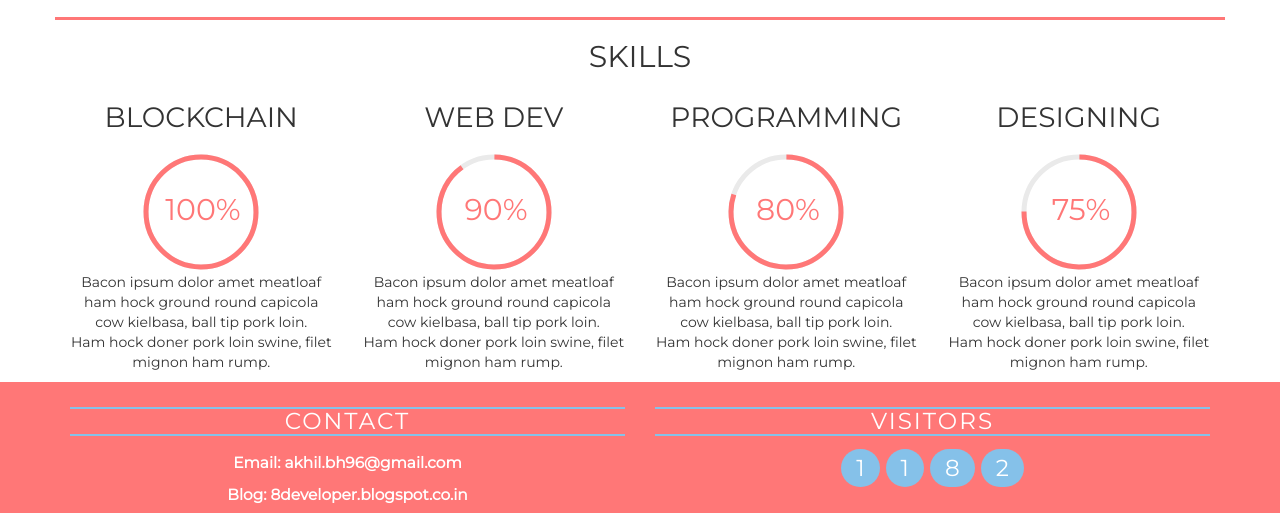
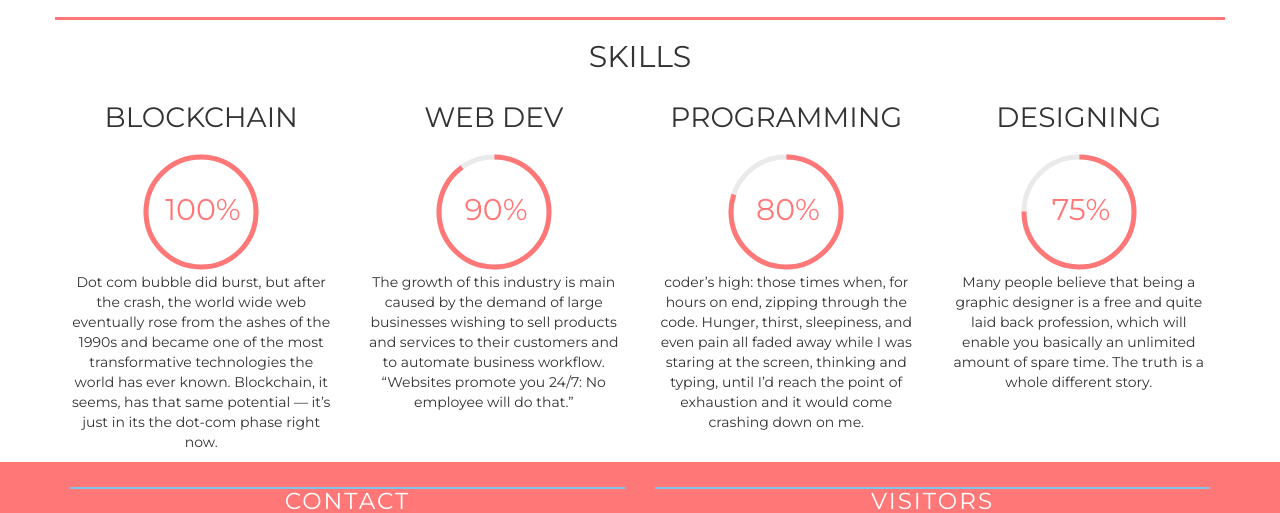
Before and after one commit to akhil2015/akhil2015.github.io, a plain HTML site: page index.html in a window 1280 px wide. Shown: the part 1499-2012 px from the top of the page. Drawn offline with nearby package versions, Linux system fonts and the light colour scheme.

Commit message:
changed skill section

```diff
--- a/index.html
+++ b/index.html
@@ -110,29 +110,25 @@
                         <h1>BLOCKCHAIN</h1>
                         <canvas id="doughnut" width="120" height="120"></canvas>
                         <canvas id="skill1" width="120" height="120" class=""></canvas>
-                        <p>Bacon ipsum dolor amet meatloaf ham hock ground round capicola cow kielbasa, ball tip pork loin.
-                          <br>Ham hock doner pork loin swine, filet mignon ham rump.</p>
+                        <p>Dot com bubble did burst, but after the crash, the world wide web eventually rose from the ashes of the 1990s and became one of the most transformative technologies the world has ever known. Blockchain, it seems, has that same potential — it’s just in its the dot-com phase right now.</p>
                       </div>
                       <div class="col-sm-3 text-center">
                         <h1>WEB DEV</h1>
                         <canvas id="doughnut2" width="120" height="120"></canvas>
                         <canvas id="skill2" width="120" height="120" class=""></canvas>
-                        <p>Bacon ipsum dolor amet meatloaf ham hock ground round capicola cow kielbasa, ball tip pork loin.
-                          <br>Ham hock doner pork loin swine, filet mignon ham rump.</p>
+                        <p>The growth of this industry is main caused by the demand of large businesses wishing to sell products and services to their customers and to automate business workflow. “Websites promote you 24/7: No employee will do that.” </p>
                       </div>
                       <div class="col-sm-3 text-center">
                         <h1>PROGRAMMING</h1>
                         <canvas id="doughnut3" width="120" height="120"></canvas>
                         <canvas id="skill3" width="120" height="120" class=""></canvas>
-                        <p>Bacon ipsum dolor amet meatloaf ham hock ground round capicola cow kielbasa, ball tip pork loin.
-                          <br>Ham hock doner pork loin swine, filet mignon ham rump.</p>
+                        <p>coder’s high: those times when, for hours on end, zipping through the code. Hunger, thirst, sleepiness, and even pain all faded away while I was staring at the screen, thinking and typing, until I’d reach the point of exhaustion and it would come crashing down on me.</p>
                       </div>
                       <div class="col-sm-3 text-center">
                         <h1>DESIGNING</h1>
                         <canvas id="doughnut4" width="120" height="120"></canvas>
                         <canvas id="skill4" width="120" height="120" class=""></canvas>
-                        <p>Bacon ipsum dolor amet meatloaf ham hock ground round capicola cow kielbasa, ball tip pork loin.
-                          <br>Ham hock doner pork loin swine, filet mignon ham rump.</p>
+                        <p>Many people believe that being a graphic designer is a free and quite laid back profession, which will enable you basically an unlimited amount of spare time. The truth is a whole different story. </p>
                       </div>
                     </div>
                   </div>
```
